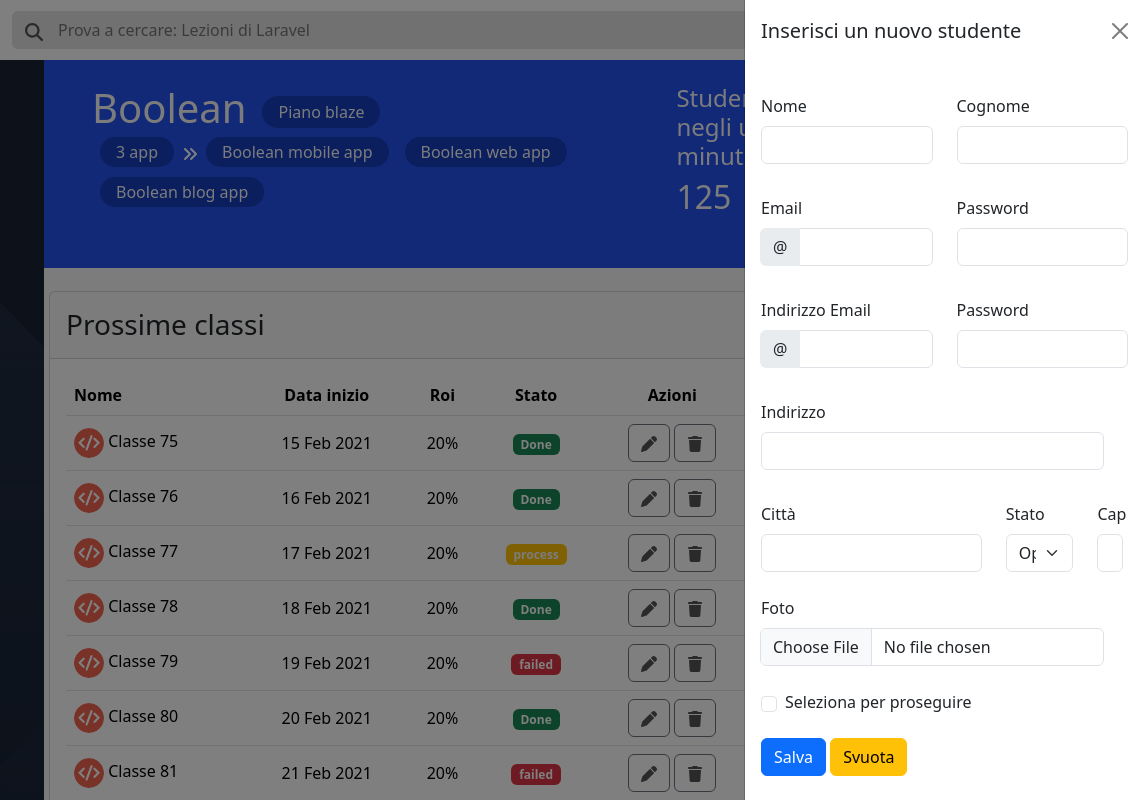
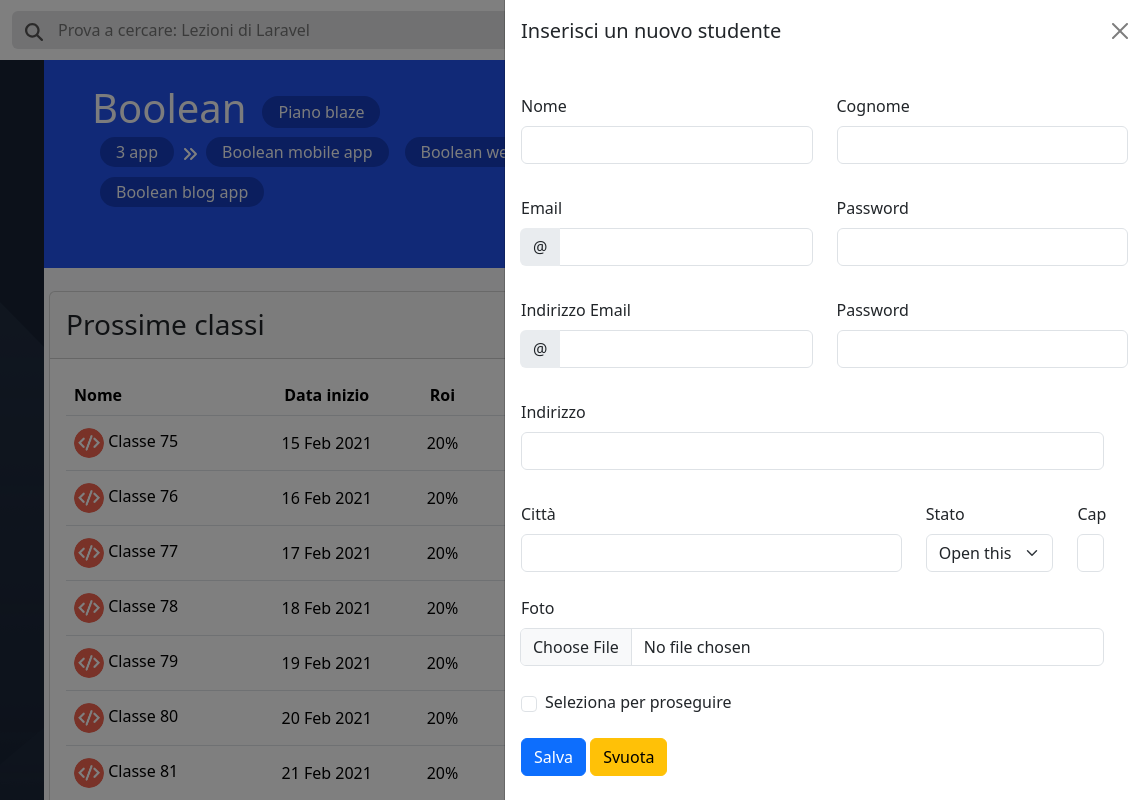
Before and after one commit to GiacomoMilitello/html-css-bootstrap-dashboard, a plain HTML site: page index.html in a window 1280 px wide. Both pictures are taken after a click on the button 1214 px from the left and 104 px from the top of the page. Shown: the full height of the page, 136-1280 px from the left. Drawn offline with nearby package versions, Linux system fonts and the light colour scheme.

Commit message:
offcanvas width

```diff
--- a/assets/css/style.css
+++ b/assets/css/style.css
@@ -1,6 +1,3 @@
-*{
-    /* border: 1px solid black; */
-}
 /* -- COLOR -- */
 .blue{
     background-color: #2353ee;
@@ -72,9 +69,9 @@ body{
 #central-c{
     padding: 5px;
 }
-/* .offcanvas{
-    width: 1000px;
-} */
+.offcanvas.offcanvas-end{
+    width: 100%;
+}
 .offcanvas-body label{
     height: 40px;
     display: flex;
@@ -84,12 +81,15 @@ body{
     background-color: #163dbc;
 }
 
-/* stato central table */
-
+/* --- CENTRAL MEDIUM VERSION --- */
+@media screen and (min-width: 768px) {
+    .offcanvas.offcanvas-end{
+        width: 50%;
+    }
+}
 /* --- CENTRAL LARGE VERSION --- */
 @media screen and (min-width: 992px) {
     #central{
         left: 180px;
     }
-
 }
```
